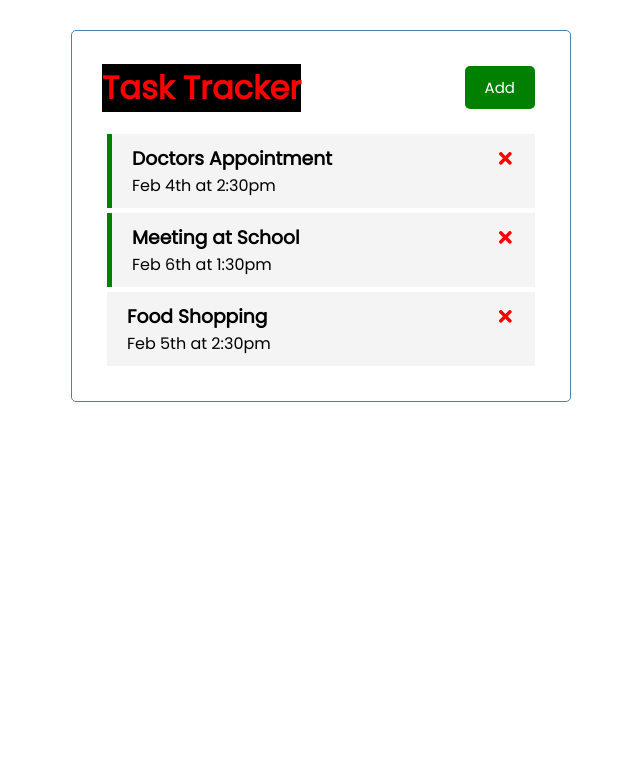
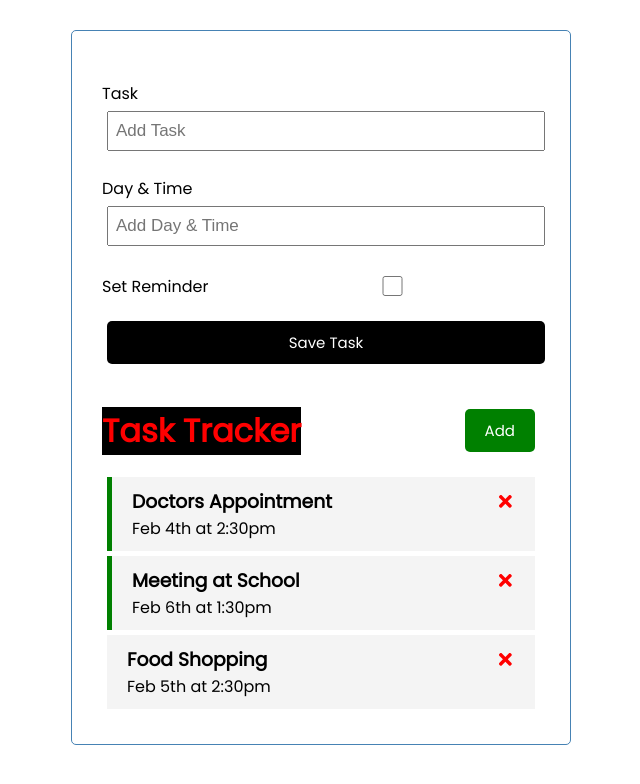
Before and after one commit to tiukenywil11/reactJsCrashCourse, a React (Create React App) app in the folder react-task-tracker/: page / in a window 1280 px wide. Shown: the top 784 px of the page, without its empty margins (319-959 px from the left). Built offline with nearby package versions, Linux system fonts and the light colour scheme.

Commit message:
Appended the following files to add a form for adding tasks: App.js, AddTask.js

```diff
--- a/react-task-tracker/src/App.js
+++ b/react-task-tracker/src/App.js
@@ -2,6 +2,7 @@
 import { useState } from 'react'
 import Header from './components/Header';
 import Tasks from './components/Tasks';
+import { AddTask } from './components/AddTask';
 
 function App() {
   /*
@@ -72,6 +73,8 @@
   return (
     <div className="container">
 
+      <AddTask/>
+
       <Header title='Task Tracker'/>
 
       {tasks.length > 0 ?
--- /dev/null
+++ b/react-task-tracker/src/components/AddTask.js
@@ -0,0 +1,22 @@
+export const AddTask = () => {
+  return (
+    <form className='add-form'>
+        <div className='form-control'>
+            <label>Task</label>
+            <input type='text' placeholder='Add Task'/>
+        </div>
+        <div className='form-control'>
+            <label>Day & Time</label>
+            <input type='text' placeholder='Add Day & Time'/>
+        </div>
+        <div className='form-control form-control-check'>
+            <label>Set Reminder</label>
+            <input type='checkbox'/>
+        </div>
+
+        <input type='submit' value='Save Task' className='btn btn-block'/>
+    </form>
+  )
+}
+
+export default AddTask
```
